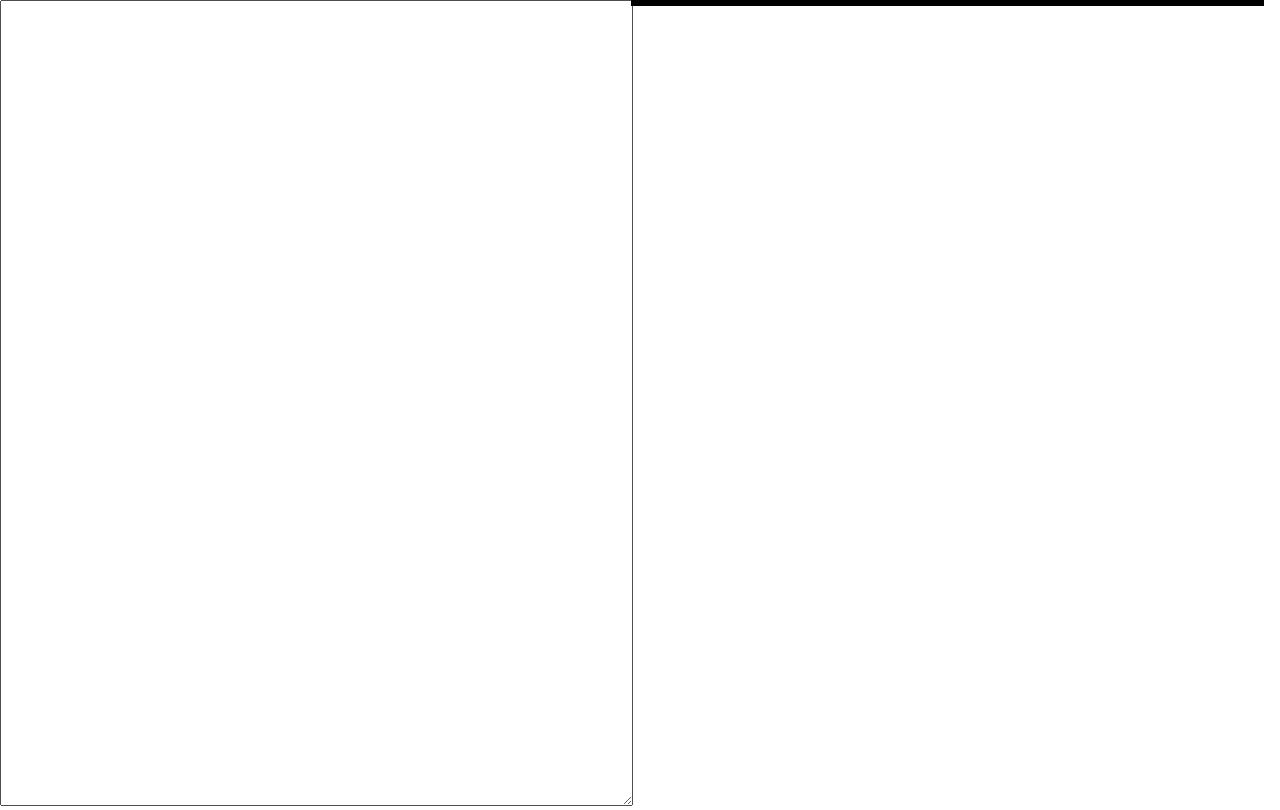
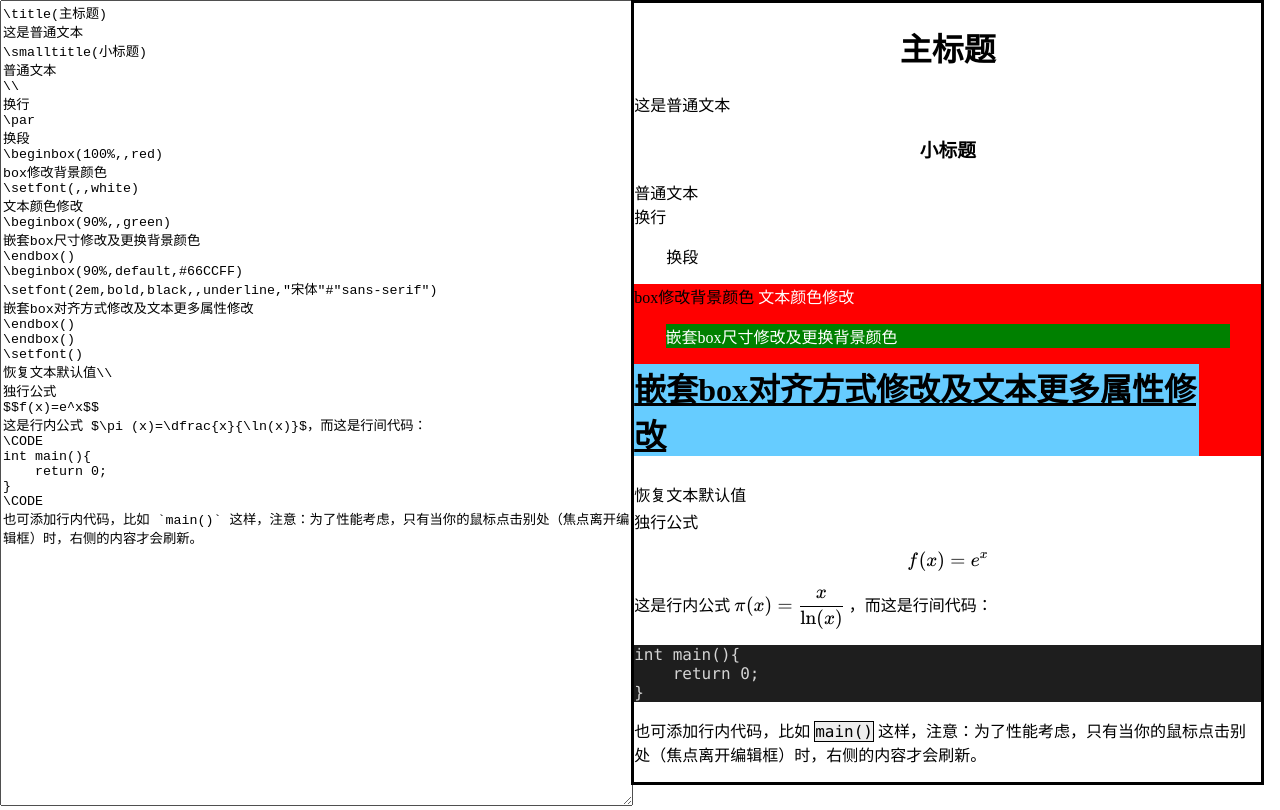
Before and after one commit to TSStudio/essayCode-javascript-parser, a plain HTML site: page index.html in a window 1280 px wide. Drawn offline with nearby package versions, Linux system fonts and the light colour scheme.

Commit message:
ver1.0fi

```diff
--- a/essayCodeParser.js
+++ b/essayCodeParser.js
@@ -19,9 +19,9 @@ function setfontstyle(t){
     dargs[4]="none";
     dargs[5]="\"黑体\"&\"sans-serif\"";
     for(i=0;i<6;i++){
-        if(i>args.length){break;}
-        if(args[i]==""){continue;}
-        dargs[i]=args[i];
+        if(i>=args.length){break;}
+        if(args[i]===""){continue;}
+        else{dargs[i]=args[i];}
     }
     lastfontstyle="font-size:"+dargs[0]+";font-weight:"+dargs[1]+";color:"+dargs[2]+";text-align:"+dargs[3]+";text-decoration:"+dargs[4]+";font-family:"+dargs[5]+";";
     inlabelstyle=lastfontstyle.replace(/&/,",").replace(/"/,"&quot;");
@@ -70,8 +70,8 @@ function beginbox_parser(t){
     dargs[1]="center";
     dargs[2]="transparent";
     for(i=0;i<3;i++){
-        if(i>args.length){break;}
-        if(args[i]==""){continue;}
+        if(i>=args.length){break;}
+        if(args[i]===""){continue;}
         dargs[i]=args[i];
     }
     if(dargs[1]!="center"&&dargs[1]!="default"){
--- a/example.html
+++ b/index.html
@@ -1,6 +1,7 @@
 <!DOCTYPE html>
 <html style="height:100%;">
     <head>
+        <meta charset="UTF-8">
         <script src="essayCodeParser.js"></script>
         <script>
             function refreshEssay(){
@@ -31,4 +32,12 @@
         <div id="essay" style="display:inline-block;width:49%;border:3px solid black;vertical-align:top;">
         </div>
     </body>
+    <script>
+        window.onload=function(){
+            inputArea=document.getElementById("inputarea");
+            inputArea.value='\\title(主标题)\n这是普通文本\n\\smalltitle(小标题)\n普通文本\n\\\\\n换行\n\\par \n换段\n\\beginbox(100%,,red)\nbox修改背景颜色\n\\setfont(,,white)\n文本颜色修改\n\\beginbox(90%,,green)\n嵌套box尺寸修改及更换背景颜色\n\\endbox()\n\\beginbox(90%,default,#66CCFF)\n\\setfont(2em,bold,black,,underline,"宋体"#"sans-serif")\n嵌套box对齐方式修改及文本更多属性修改\n\\endbox()\n\\endbox()\n\\setfont()\n恢复文本默认值\\\\\n独行公式\n$$f(x)=e^x$$\n这是行内公式 $\\pi (x)=\\dfrac{x}{\\ln(x)}$，而这是行间代码：\n\\CODE\nint main(){\n    return 0;\n}\n\\CODE\n也可添加行内代码，比如 `main()` 这样，注意：为了性能考虑，只有当你的鼠标点击别处（焦点离开编辑框）时，右侧的内容才会刷新。';
+            refreshEssay();
+        };
+
+    </script>
 </html>
```
Also changed, not shown: 1 other file.
